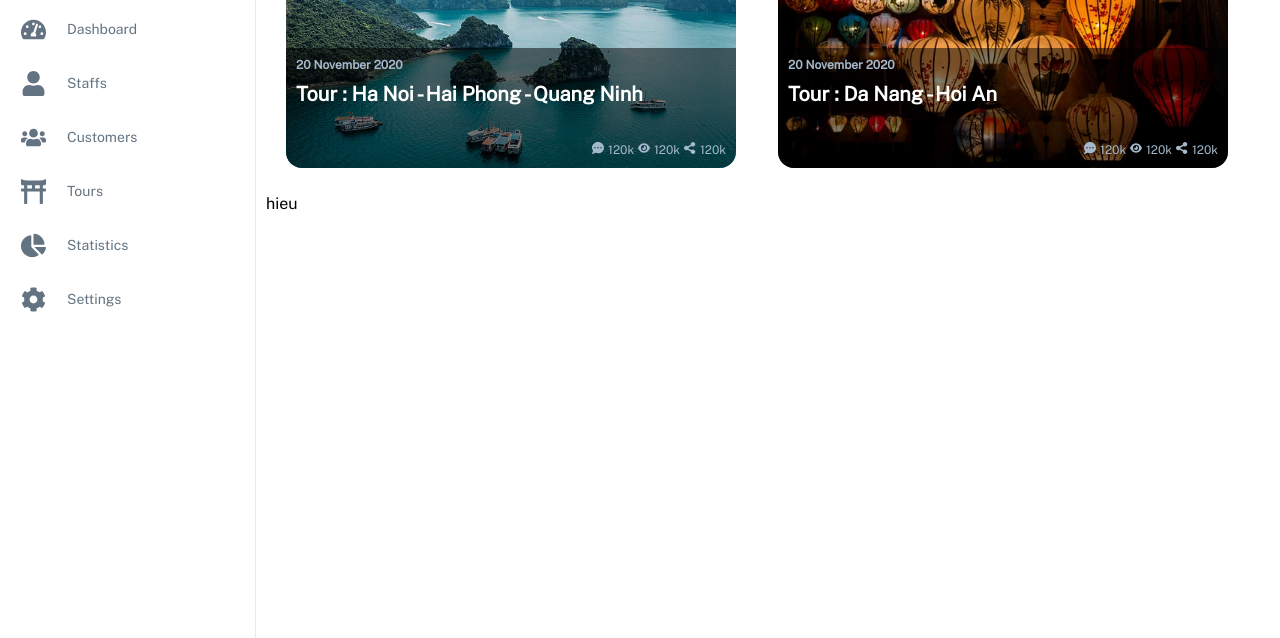
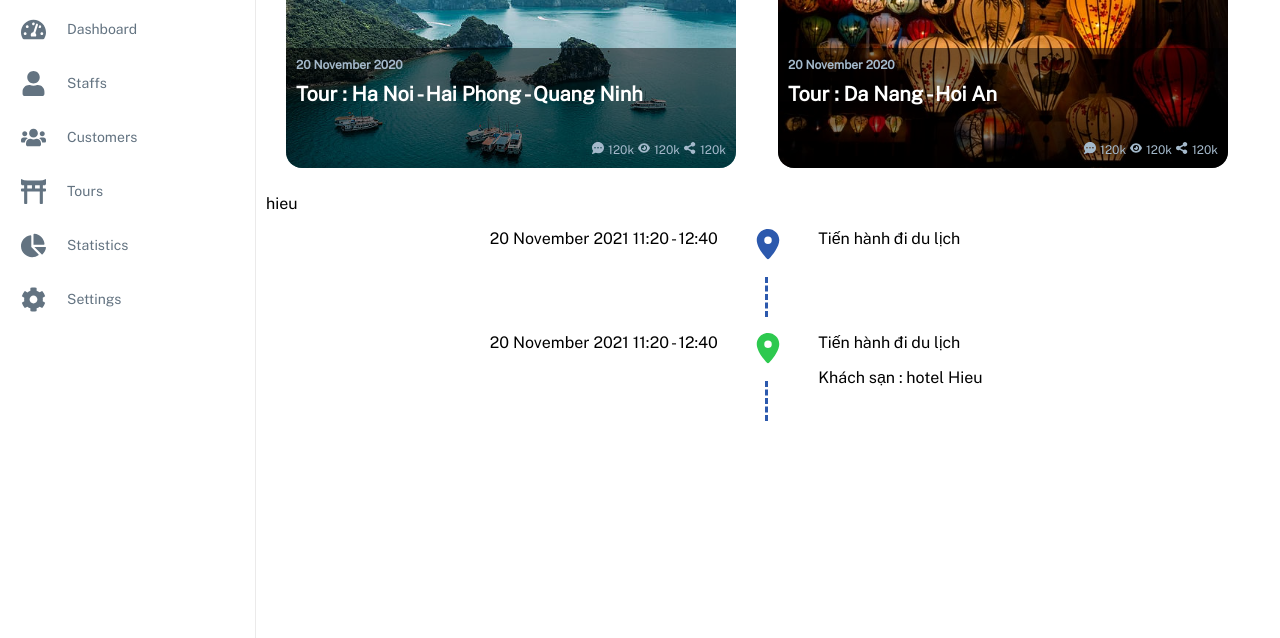
Before and after one commit to Domestic-tour/layout-main, a plain HTML site: page index.html in a window 1280 px wide. Shown: the part 162-800 px from the top of the page. Drawn offline with nearby package versions, Linux system fonts and the light colour scheme.

```diff
--- a/index.html
+++ b/index.html
@@ -128,7 +128,7 @@
                         <p class="overlay-inside-date">20 November 2020</p>
                         <p class="overlay-inside-title">Tour : Ha Noi - Hai Phong - Quang Ninh</p>
                         <div class="overlay-inside-interaction">
-                            <i class="fas fa-comment-dots overlay-inside-interaction-icon" ></i>
+                            <i class="fas fa-comment-dots overlay-inside-interaction-icon"></i>
                             <span class="overlay-inside-interaction-title">120k</span>
                             <i class="fas fa-eye overlay-inside-interaction-icon"></i>
                             <span class="overlay-inside-interaction-title">120k</span>
@@ -143,7 +143,7 @@
                         <p class="overlay-inside-date">20 November 2020</p>
                         <p class="overlay-inside-title">Tour : Da Nang - Hoi An</p>
                         <div class="overlay-inside-interaction">
-                            <i class="fas fa-comment-dots overlay-inside-interaction-icon" ></i>
+                            <i class="fas fa-comment-dots overlay-inside-interaction-icon"></i>
                             <span class="overlay-inside-interaction-title">120k</span>
                             <i class="fas fa-eye overlay-inside-interaction-icon"></i>
                             <span class="overlay-inside-interaction-title">120k</span>
@@ -154,9 +154,38 @@
                 </div>
             </div>
             <p>hieu</p>
-            <div>
+            <div style="display: grid;grid-template-columns: 45% 10% 45%;">
+                <div style="text-align: right;">
+                    <span>20 November 2021</span>
+                    <span>11:20 - 12:40</span>
+                </div>
+                <div style="position: relative;float: left;">
+                    <i class="fas fa-map-marker-alt" style="width: 100px;height: 30px;color: rgb(44, 89, 173);"></i>
+                    <p
+                        style="border-left: 3px dashed rgb(44, 89, 173);height:40px;margin-left: 47%">
+                    </p>
+                </div>
+                <div style="text-align: left;">
+                    <span>Tiến hành đi du lịch</span>
+                </div>
+            </div>
+            <div style="display: grid;grid-template-columns: 45% 10% 45%;">
+                <div style="text-align: right;">
+                    <span>20 November 2021</span>
+                    <span>11:20 - 12:40</span>
+                </div>
+                <div style="position: relative;float: left;">
+                    <i class="fas fa-map-marker-alt" style="width: 100px;height: 30px;color: rgb(45, 201, 79);"></i>
+                    <p
+                        style="border-left: 3px dashed rgb(44, 89, 173);height:40px;margin-left: 47%">
+                    </p>
+                </div>
+                <div style="text-align: left;">
+                    <span>Tiến hành đi du lịch</span>
+                    <p>Khách sạn : hotel Hieu </p>
+                </div>
+            </div>
 
-            </div>
         </div>
     </div>
     <script src="script.js"></script>
```
